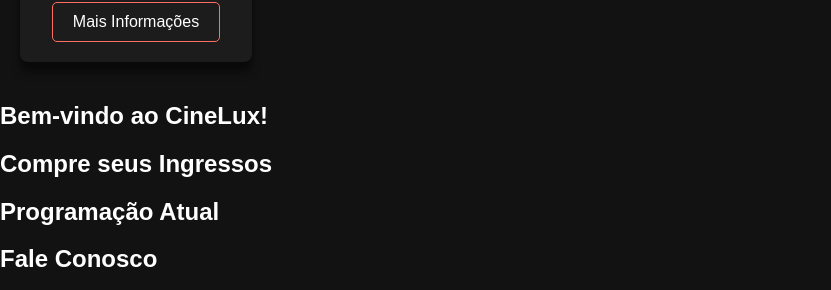
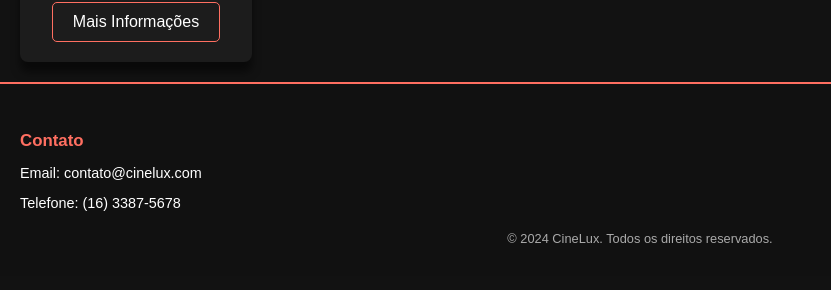
Before and after one commit to LucasTe77/cinema-site, a React (Create React App) app: page / in a window 1280 px wide. Shown: the part 1757-2047 px from the top of the page, without its empty margins (0-831 px from the left). Built offline with nearby package versions, Linux system fonts and the light colour scheme.

Commit message:
rodapé atualziado

```diff
--- a/src/App.css
+++ b/src/App.css
@@ -225,3 +225,24 @@
 .menu li:hover {
     background-color: #f4f4f4;
 }
+
+/*Rodapé*/
+.footer {
+  background-color: #111111; /* Fundo escuro */
+  color: #FFFFFF; /* Cor do texto */
+  padding: 30px 20px;
+  font-size: 0.9rem;
+  border-top: 2px solid #FF6F61;
+}
+
+.footer-section h3 {
+  color: #FF6F61;
+  margin-bottom: 10px;
+}
+
+.footer-bottom {
+  text-align: center;
+  margin-top: 20px;
+  color: #AAAAAA;
+  font-size: 0.8rem;
+}
--- a/src/App.js
+++ b/src/App.js
@@ -62,21 +62,20 @@
             <SessionCarousel />
             <Movies />
 
-            {/* Seções internas */}
-            <section id="home">
-                <h2>Bem-vindo ao CineLux!</h2>
-            </section>
-            <section id="ingressos">
-                <h2>Compre seus Ingressos</h2>
-            </section>
-            <section id="programacao">
-                <h2>Programação Atual</h2>
-            </section>
-            <section id="contato">
-                <h2>Fale Conosco</h2>
-            </section>
-        </div>
+            {/* Rodapé */}
+            <footer className="footer">
+                <div className="footer-content">
+                    <div className="footer-section contact">
+                        <h3>Contato</h3>
+                        <p>Email: contato@cinelux.com</p>
+                        <p>Telefone: (16) 3387-5678</p>
+                    </div>
+                </div>
+                <div className="footer-bottom">
+                    &copy; 2024 CineLux. Todos os direitos reservados.
+                </div>
+            </footer>
+                    </div>
     );
 }
-
 export default App;
--- a/src/Components/Movies.js
+++ b/src/Components/Movies.js
@@ -50,11 +50,11 @@
         },
         {
             title: "Avatar",
-            duration: "162 min",
+            duration: "192 min",
             genre: "Ficção Científica, Aventura",
-            year: 2009,
+            year: 2022,
             img: avatar,
-            trailerUrl: "https://www.youtube.com/watch?v=h4j5bdaTqCc",
+            trailerUrl: "https://www.youtube.com/watch?v=x5pZI-DmtrE",
         },
     ];
 
```
